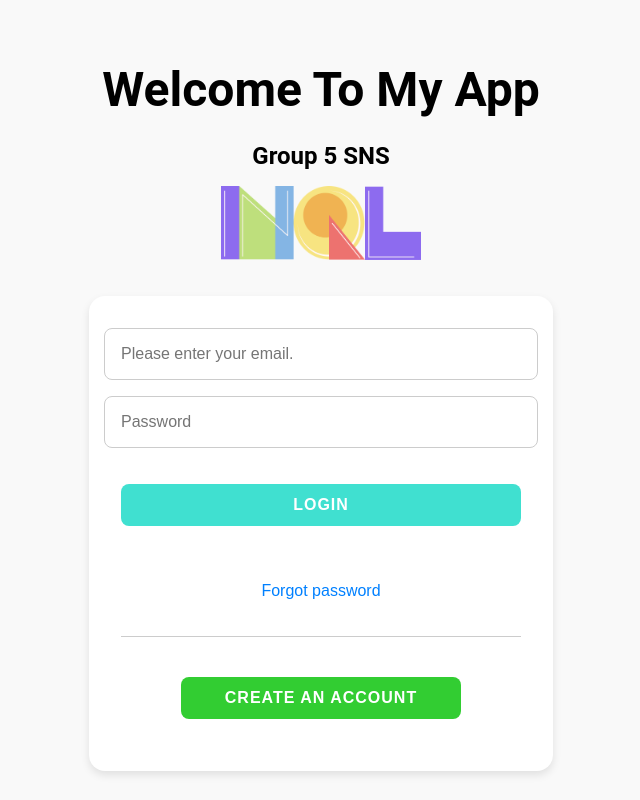
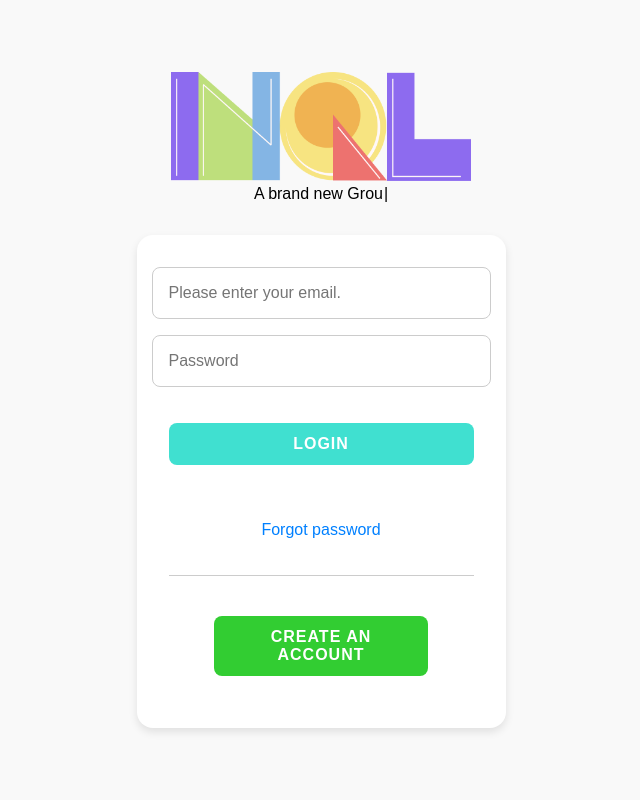
Before and after one commit to moosieth/cse412_group5_phase3, a React (Vite) app in the folder group5/: page / in a window 1280 px wide. Shown: the whole page, without its empty margins (319-959 px from the left). Built offline with nearby package versions, Linux system fonts and the light colour scheme.

Commit message:
changed login pate

```diff
--- a/group5/package.json
+++ b/group5/package.json
@@ -13,7 +13,8 @@
     "history": "^5.3.0",
     "react": "^18.2.0",
     "react-dom": "^18.2.0",
-    "react-router-dom": "^6.10.0"
+    "react-router-dom": "^6.10.0",
+    "typewriter-effect": "^2.19.0"
   },
   "devDependencies": {
     "@types/react": "^18.0.28",
--- a/group5/src/components/login_page/login_page.jsx
+++ b/group5/src/components/login_page/login_page.jsx
@@ -4,6 +4,7 @@ import { useNavigate } from "react-router-dom";
 import { createBrowserHistory } from "history"; // install history
 import { useState } from "react";
 import axios from "axios";
+import Typewriter from "typewriter-effect";
 import "./login.css";
 
 export default function Welcome() {
@@ -39,9 +40,18 @@ export default function Welcome() {
   return (
     <div className="login">
       <div className="wrapper">
-        <h1>Welcome To My App</h1>
-        <p>Group 5 SNS</p>
-        <img src={logo} alt="Sammy Image" width={200}  />
+        <img src={logo} alt="Sammy Image" width={300}  />
+        {" "}
+        <Typewriter
+          onInit={(typewriter) => {
+            typewriter
+              .typeString("A brand new Group 5 SNS")
+              .pauseFor(1000)
+              .deleteAll()
+              .start()
+          }}
+          options={{ loop: true }}
+        />
       </div>
       <div className="login_form">
         <input type="text" placeholder="Please enter your email." id="email" />
```
Also changed, not shown: 1 other file (tests, documents, lock files or other folders).
